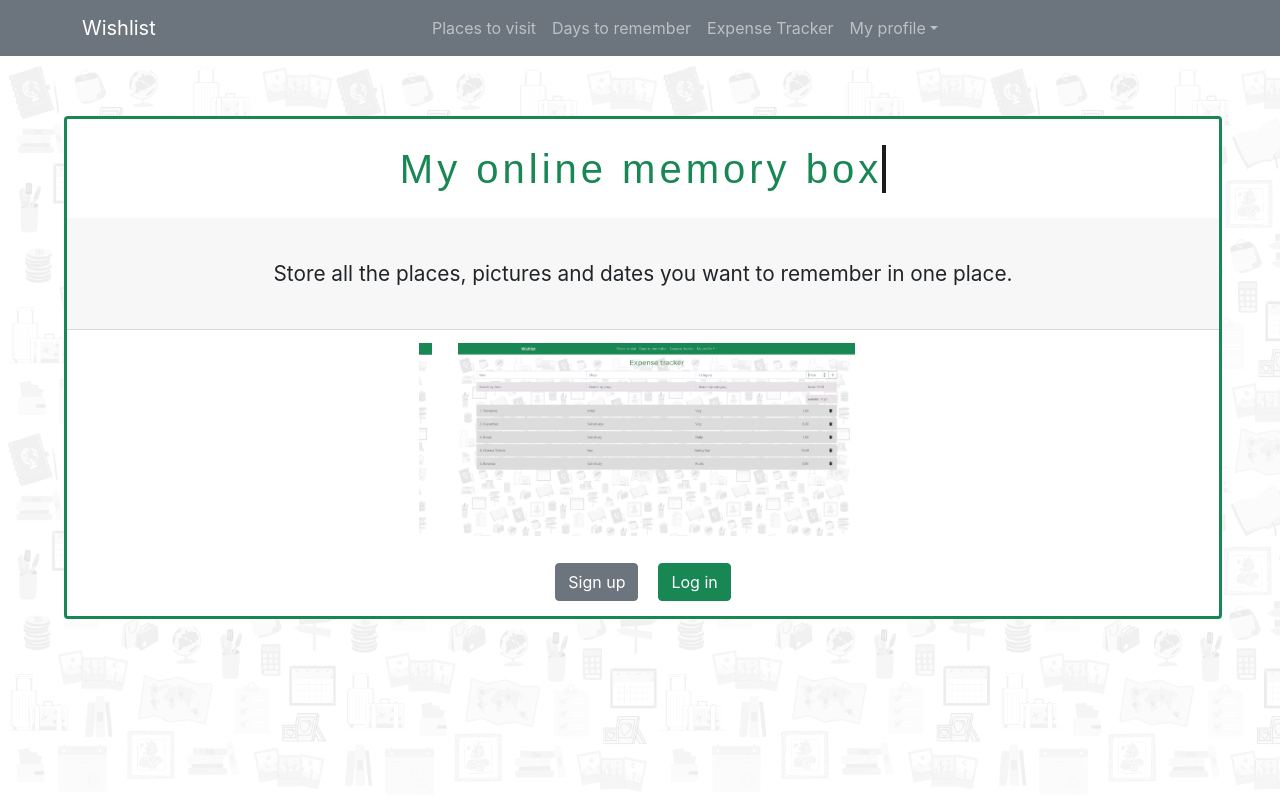
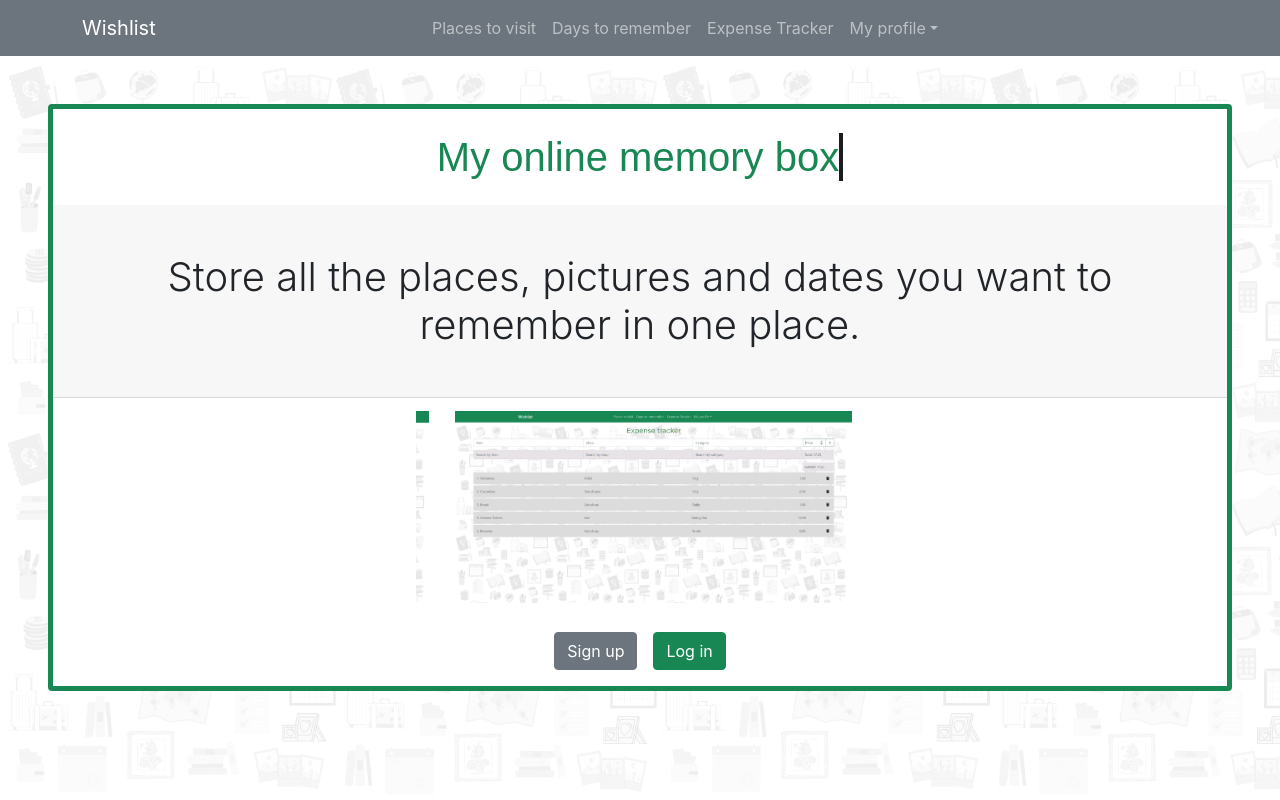
Before and after one commit to Mejsun/wishlist, a React (Create React App) app: page / in a window 1280 px wide. Built offline with nearby package versions, Linux system fonts and the light colour scheme.

Commit message:
removing scss, adding bootstrap

```diff
--- a/src/App.js
+++ b/src/App.js
@@ -1,10 +1,12 @@
 import React from 'react'
+import Bgr from './components/Bgr.js'
 import Router from './components/Router.js'
 
 function App() {
   console.log(React.version)
   return (
     <div>
+      <Bgr/>
       <Router/>
     </div>
   )
--- a/src/components/Bgr.scss
+++ b/src/components/Bgr.scss
@@ -6,6 +6,7 @@
     position: absolute;
     width: 100vw;
     opacity: 10%;
+    margin-top: 56px;
     }
 
     @media only screen and (max-width:992px){
--- a/src/components/DatesList/Dateslist.js
+++ b/src/components/DatesList/Dateslist.js
@@ -2,13 +2,11 @@ import React from 'react'
 import FileUpload from './Fileupload.js'
 import Calendarlist from './Calendarlist.js'
 import './Dateslist.scss'
-import Bgr from '../Bgr.js'
 
 function App() {
 
   return (
     <>
-    <Bgr/>
     <div className='dateslist'>
     <h2>Memorabilia</h2>
     <div className='maindiv'>
--- a/src/components/Expensetrack/Expensetrack.js
+++ b/src/components/Expensetrack/Expensetrack.js
@@ -1,7 +1,6 @@
 import React, { useState } from 'react';
 import { InputGroup, FormControl, Button } from 'react-bootstrap';
 import './Expensetrack.scss'
-import Bgr from '../Bgr.js'
 
 function Expensetrack() {
   const [allItems, setAllItems] = useState([])
@@ -44,8 +43,6 @@ function Expensetrack() {
 
   return (
     <>
-
-  <Bgr/>
   <div className='expenseTracker'>
   <h2>Expense tracker</h2>
     <form onSubmit={submitExpenseItem}>
--- a/src/components/Home.js
+++ b/src/components/Home.js
@@ -1,6 +1,5 @@
 import React from 'react'
 import {Card, Button} from 'react-bootstrap'
-import Bgr from './Bgr'
 import './Home.scss'
 import calendar from './Images/calendarscreenshot.PNG'
 import expensetrack from './Images/expensescreenshot.PNG'
@@ -9,10 +8,9 @@ import places from './Images/Myplaces.PNG'
 function Home() {
     return (
         <div className='home'>
-        <Bgr />
-        <Card className='text-center '>
-          <div className='header d-flex m-auto'><h1> My online memory box</h1> </div>
-           <Card.Header className='content m-auto'>Store all the places, pictures and dates you want to remember in one place. </Card.Header>
+        <Card className='text-center m-5 border-5 border-success'>
+          <div className='header d-flex m-auto py-4 text-success'><h1> My online memory box</h1> </div>
+           <Card.Header className='content display-6 m-auto py-5'>Store all the places, pictures and dates you want to remember in one place. </Card.Header>
            <div className='slideContainer'>
             <div className='screenshots'>
                 <img src={calendar} alt='mydates'/>
@@ -20,7 +18,7 @@ function Home() {
                 <img src={places} alt='myplaces'/>
             </div>
            </div>
-           <div className='btns d-flex'>
+           <div className='btns d-flex p-3 justify-content-center gap-3'>
             <Button variant='secondary'>Sign up</Button>
             <Button variant='success'>Log in</Button>
            </div>
--- a/src/components/Home.scss
+++ b/src/components/Home.scss
@@ -4,10 +4,6 @@ $success:#198754;
 
 *{margin: 0; padding: 0; box-sizing:border-box ;}
 
-.home{
-  .card{margin: 60px 5vw 5vw 5vw;
-    border: 3px solid $success;
-    position: absolute;}
 .slideContainer{
   width: 35vw;
   overflow: hidden;
@@ -28,39 +24,16 @@ $success:#198754;
     }
   }
 }
-    .header{
-      padding: 2vw 0;
-      justify-content: center;
 h1 {
-        color:$success;
   font-family:'Montserrat', sans-serif;
-        letter-spacing: .1em;
   width: max-content;
   overflow: hidden; /* Ensures the content is not revealed until the animation */
   border-right: .1em solid $primarycolor; /* The typwriter cursor */
   white-space: nowrap; /* Keeps the content on a single line */
   margin: auto; /* Gives that scrolling effect as the typing happens */
-        animation:
-          typing 2.5s steps(30, end),
-          blink-caret .8s step-end infinite;
-        -webkit-animation:
-          typing 2.5s steps(30, end),
-          blink-caret .8s step-end infinite;
-        -moz-animation:
-          typing 2.5s steps(30, end),
-          blink-caret .8s step-end infinite;
-        }}
-    .content{
-      font-size: 1.3rem;
-      padding:5vh;
-      overflow-wrap: normal;
-      width: 90vw;
-    }
-    .btns{
-        padding: 15px;
-        justify-content: center;
-        gap: 20px;
-    }
+  animation: typing 2.5s steps(30, end), blink-caret .8s step-end infinite;
+  -webkit-animation: typing 2.5s steps(30, end), blink-caret .8s step-end infinite;
+  -moz-animation: typing 2.5s steps(30, end), blink-caret .8s step-end infinite;
 }
   /* The typing effect */
 @keyframes typing {
@@ -81,12 +54,3 @@ $success:#198754;
   75% {left: -35vw;}
   100%{left:-1vw}
 }
-
-  @media only screen and (max-width:600px){
-    h1{
-      font-size:1rem;
-    }
-    .content{
-      font-size: 0.8rem;
-    }
-  }
--- a/src/components/Myplaces/Myplaces.js
+++ b/src/components/Myplaces/Myplaces.js
@@ -1,14 +1,12 @@
 import React, {useState} from 'react'
 import Map from './Map.js'
 import List from './List.js'
-import Bgr from '../Bgr.js';
 
 function Myplaces() {
   const [tasks, setTasks] = useState([]);
 
   return (
     <>
-    <Bgr/>
     <div className='myplaces'>
     <h2>My places</h2>
       <List
```
Lines whose indentation alone changed are shown as unchanged.
